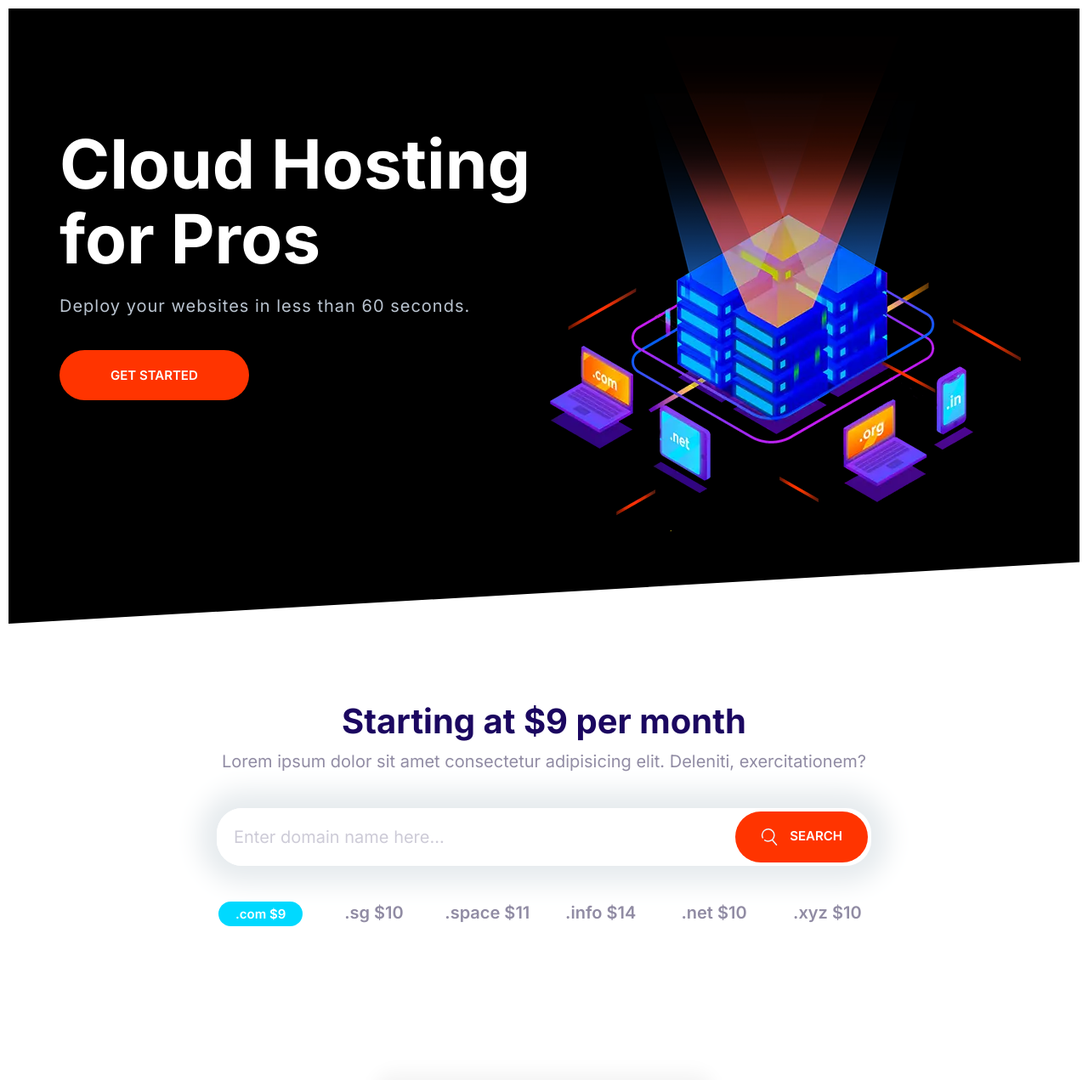
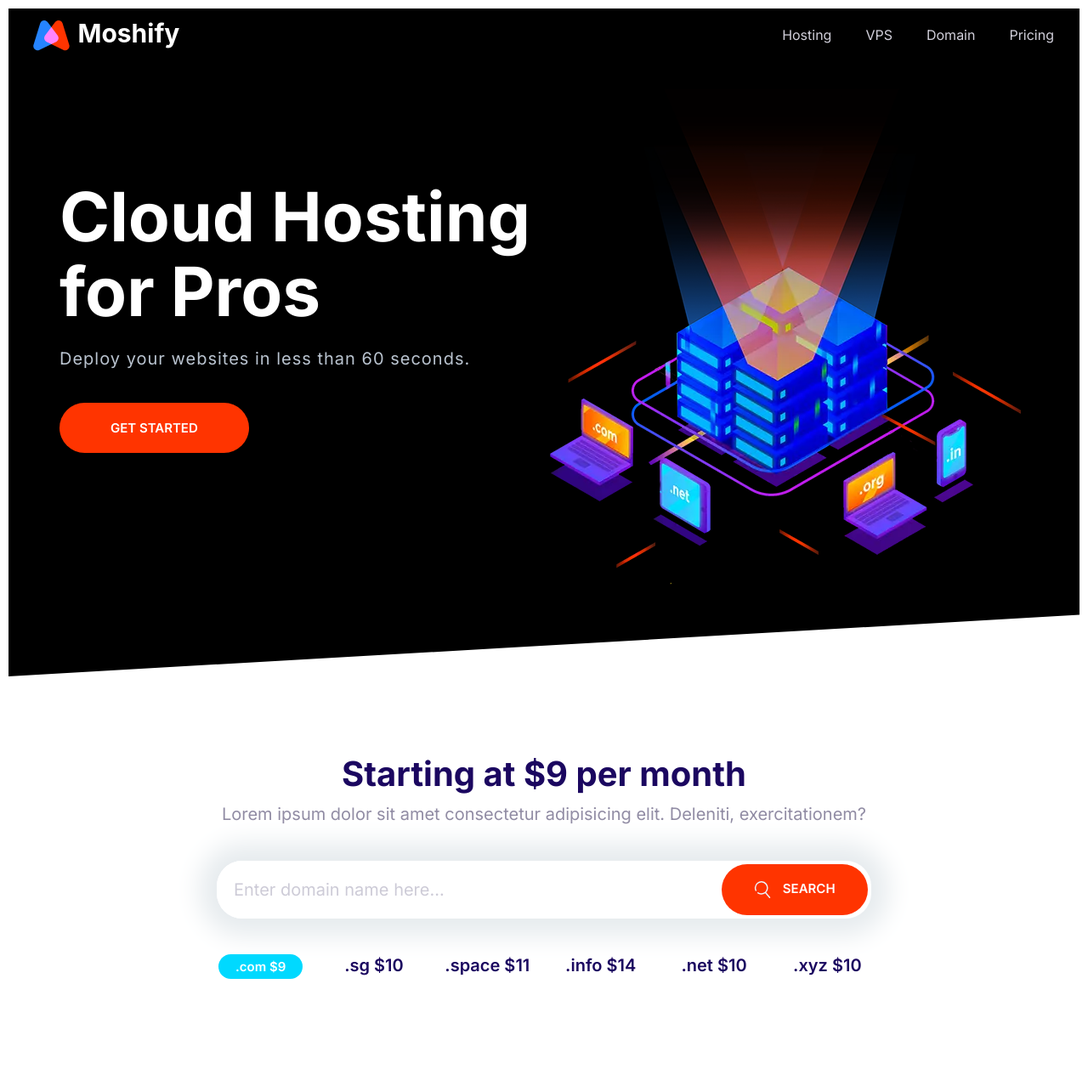
Before and after one commit to victor-7-7/moshify, a plain HTML site: page index.html in a window 1280 px wide. Shown: the top 1271 px of the page at 85% size. Drawn offline with nearby package versions, Linux system fonts and the light colour scheme.

Commit message:
Fix layout troubles (part 38)

```diff
--- a/css/styles.css
+++ b/css/styles.css
@@ -223,7 +223,8 @@ a {
   font-weight: 600;
   margin: 1rem 0;
   outline: 0;
-  padding: 2rem 3rem;  /* vert  horiz */
+  /* 4vw <-- 4% от ширины вьюпорта */
+  padding: 2rem 3vw;  /* vert  horiz */
   text-align: center;
   text-transform: uppercase;
   white-space: nowrap;
@@ -319,6 +320,8 @@ a {
   /* Чтобы занять всю свободную ширину и сдвинуть кнопку в правый край группы */
   flex-grow: 1;
   padding: 1.5rem 2rem;
+
+  width: 0;
 }
 
 .input-group .btn {
@@ -777,7 +780,7 @@ elements. > - child combinator */
 /* =================== Hero =================== */
 
 .hero {
-  clip-path: polygon(0% 0%, 100% 0%, 100% 90%, 0% 100%);
+  clip-path: polygon(0% 0%, 100% 0%, 100% 95%, 0% 100%);
 }
 
 .hero__tagline {
@@ -795,6 +798,7 @@ elements. > - child combinator */
 @media screen and (min-width: 768px) {
   .hero {
     padding-top: 0;
+    clip-path: polygon(0% 0%, 100% 0%, 100% 90%, 0% 100%);
   }
 
   .hero__content {
@@ -813,8 +817,9 @@ elements. > - child combinator */
 }
 
 .block-domain__prices {
+  color: var(--color-headings);
   display: grid;
-  grid-template-columns: repeat(3, 1fr);
+  grid-template-columns: repeat(2, 1fr);
   grid-template-rows: repeat(2, 6rem);
   font-size: 2rem;
   font-weight: 600;
--- a/index.html
+++ b/index.html
@@ -12,6 +12,21 @@
   <link rel="stylesheet" href="css/styles.css">
 </head>
 <body>
+  <header>
+    <nav class="nav collapsible">
+      <a class="nav__brand" href="/"><img src="images/logo.svg" alt="" /></a>
+      <svg class="icon icon--white nav__toggler">
+        <use xlink:href="images/sprite.svg#menu"></use>
+      </svg>
+      <ul class="list nav__list collapsible__content">
+        <li class="nav__item"><a href="#">Hosting</a></li>
+        <li class="nav__item"><a href="#">VPS</a></li>
+        <li class="nav__item"><a href="#">Domain</a></li>
+        <li class="nav__item"><a href="#">Pricing</a></li>
+      </ul>
+    </nav>
+  </header>
+
   <section class="block block--dark block--skewed-left hero">
     <div class="container grid grid--1x2">
       <header class="block__header hero__content">
```
